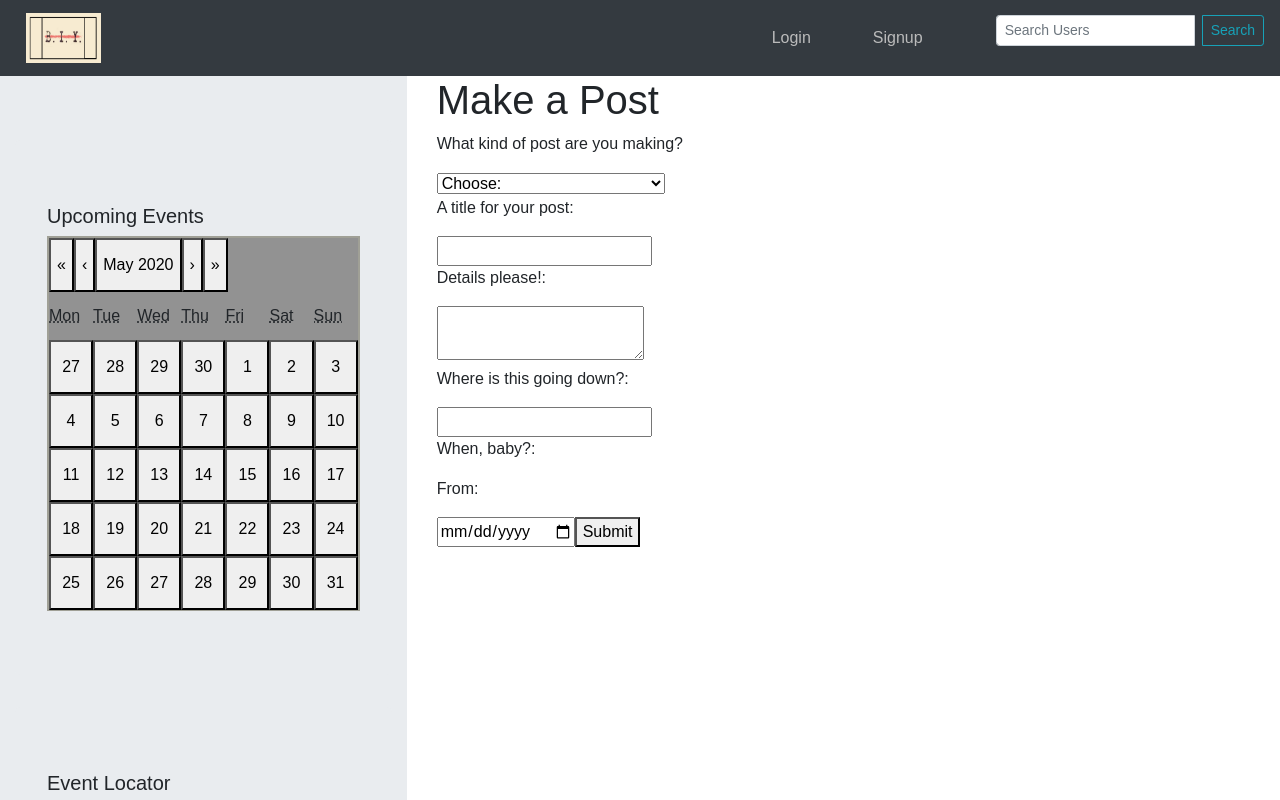
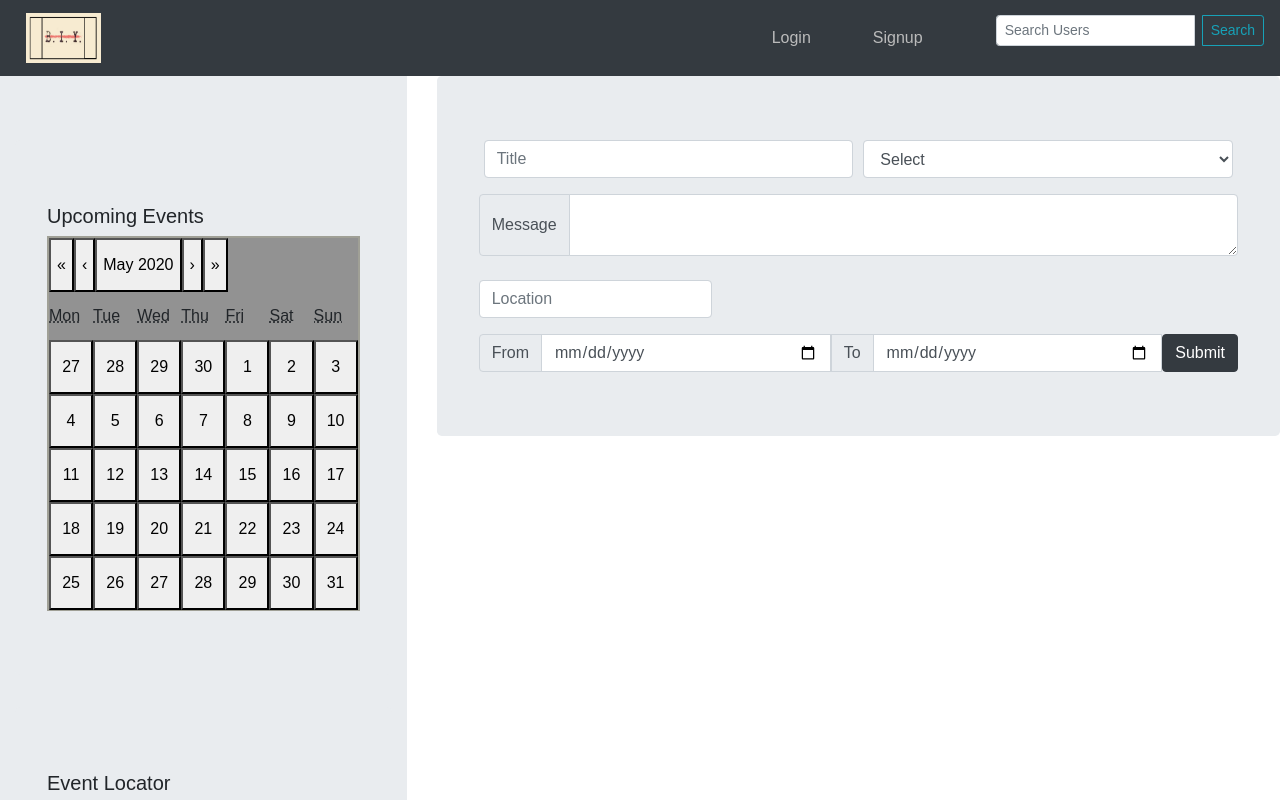
Before and after one commit to agtravis/book-it-yourself, a React (Create React App) app in the folder client/: page /post in a window 1280 px wide. Built offline with nearby package versions, Linux system fonts and the light colour scheme; no server answers.

Commit message:
updated post form layout

```diff
--- a/client/src/pages/MakePost.js
+++ b/client/src/pages/MakePost.js
@@ -1,7 +1,7 @@
 import React, { Component } from "react";
 import axios from "axios";
 import Nav from "../components/Nav";
-import { Jumbotron, Row, Col } from "react-bootstrap";
+import { Button, Jumbotron, Row, Col, Container, Form, InputGroup } from "react-bootstrap";
 import SideFeedComponent from "../components/SideFeedComponent";
 import API from "../utils/API";
 import localForage from "localforage";
@@ -188,10 +188,20 @@ class MakePost extends Component {
             </div>
           </Col>
           <Col xl={8}>
-            <h1>Make a Post</h1>
-            <form onSubmit={event => this.handleSubmit(event)}>
-              <p>What kind of post are you making?</p>
-              <select
+            <Jumbotron>
+              <Container>
+                <Form onSubmit={event => this.handleSubmit(event)}>
+                  <Form.Row>
+                    <Form.Group as={Col}>
+                      <Form.Control
+                        placeholder="Title"
+                        id="title"
+                        onChange={event => this.setState({ title: event.target.value })}>
+                      </Form.Control>
+                    </Form.Group>
+                    <Form.Group as={Col}>
+                      <Form.Control
+                        as="select"
                         id="type"
                         name="typelist"
                         onChange={event =>
@@ -199,57 +209,63 @@ class MakePost extends Component {
                             type: event.target.value,
                             success: false,
                           })
-                }
-              >
-                <option value="">Choose:</option>
-                <option value="artistNeeded">
-                  Promoter looking for an artist
-                </option>
-                <option value="showNeeded">Artist looking for a show</option>
-              </select>
-              <p>A title for your post:</p>
-              <input
-                id="title"
-                onChange={event => this.setState({ title: event.target.value })}
-              />
-              <p>Details please!:</p>
-              <textarea
+                        }>
+                        <option>Select</option>
+                        <option>need an artist</option>
+                        <option>need a promoter</option>
+                        <option>need a show</option>
+                      </Form.Control>
+                    </Form.Group>
+                    <InputGroup>
+                      <InputGroup.Prepend>
+                        <InputGroup.Text>Message</InputGroup.Text>
+                      </InputGroup.Prepend>
+                      <Form.Control
+                        as="textarea"
                         id="description"
                         onChange={event =>
                           this.setState({ description: event.target.value })
-                }
-              ></textarea>
-              <p>Where is this going down?:</p>
-              <input
+                        } />
+                    </InputGroup>
+                    <Form.Group>
+                      <Form.Label></Form.Label>
+                      <Form.Control
+                        placeholder="Location"
                         id="location"
                         onChange={event =>
-                  this.setState({ location: event.target.value })
-                }
-              />
-              <p>When, baby?:</p>
-              <p>From:</p>
-              <input
+                          this.setState({ location: event.target.value })}>
+                      </Form.Control>
+                    </Form.Group>
+                    <InputGroup>
+                      <InputGroup.Prepend>
+                        <InputGroup.Text>From</InputGroup.Text>
+                      </InputGroup.Prepend>
+                      <Form.Control
                         type="date"
                         id="startDate"
                         onChange={event =>
                           this.setState({ startDate: event.target.value })
-                }
-              />
-              {this.state.startDate ? (
-                <div>
-                  <p>Until:</p>
-                  <input
+                        }>
+                      </Form.Control>
+                        <InputGroup.Prepend>
+                          <InputGroup.Text>To</InputGroup.Text>
+                        </InputGroup.Prepend>
+                        <Form.Control
                         type="date"
                         id="endDate"
                         onChange={event =>
                           this.setState({ endDate: event.target.value })
-                    }
-                  />
-                </div>
-              ) : null}
-              <button type="submit">Submit</button>
-              {this.state.success ? <h1>Posted!</h1> : null}
-            </form>
+                        }>
+                      </Form.Control>
+                      <Button variant="dark" type="submit" onClick={this.handleSubmit}>
+                        Submit
+                      </Button>
+                    </InputGroup>
+                    {this.state.success ? <h5>Posted!</h5> : null}
+                  </Form.Row>
+                </Form>
+              </Container>
+            </Jumbotron>
           </Col>
         </Row>
       </div>
```
Lines whose indentation alone changed are shown as unchanged.
